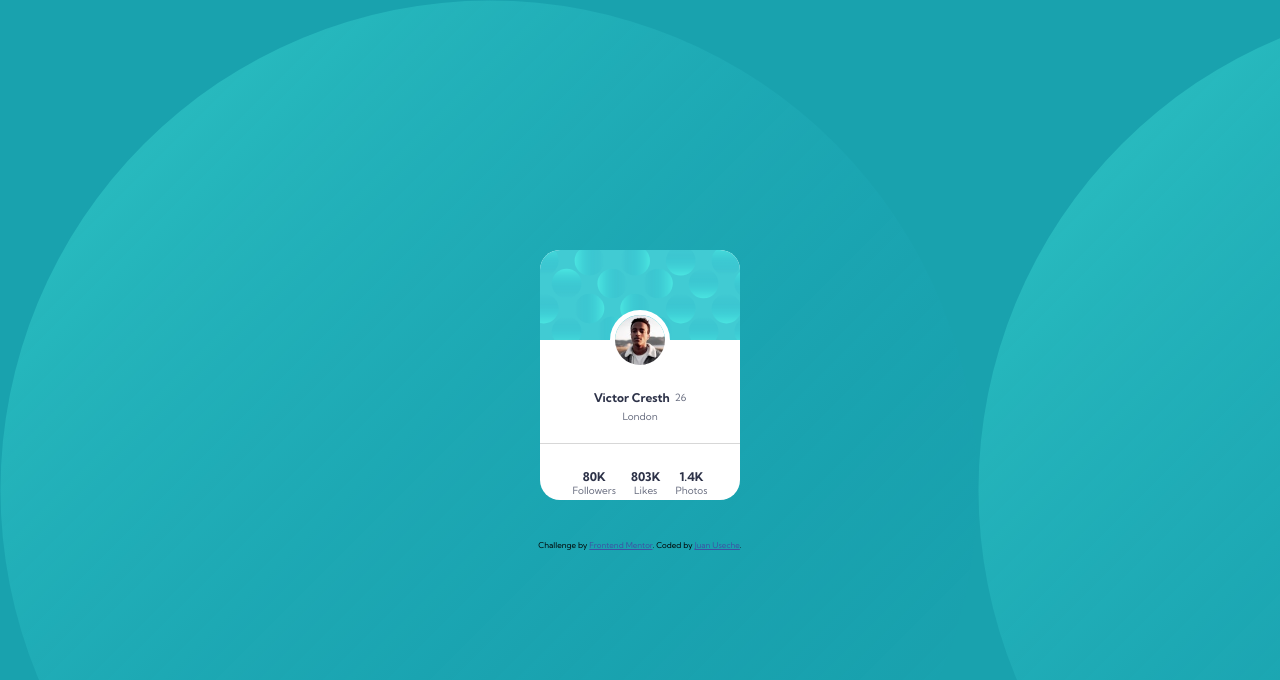
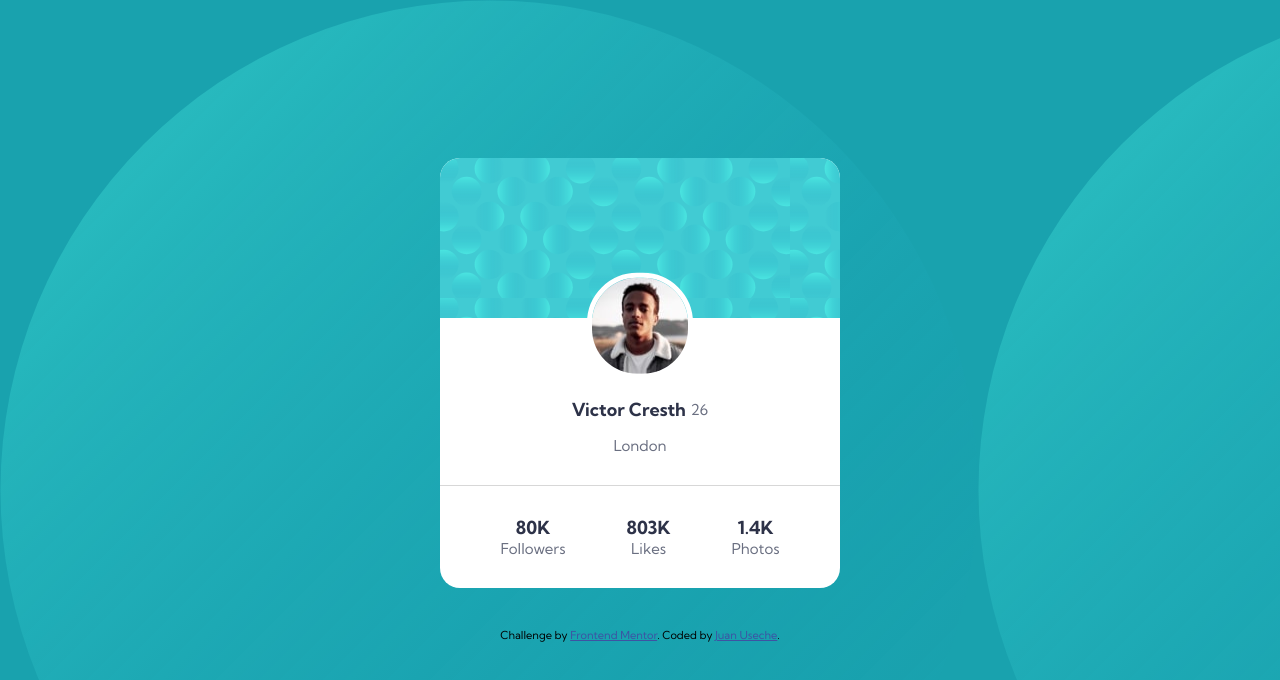
Before and after one commit to Cusecheg/Profile-card-component, a plain HTML site: page index.html in a window 1280 px wide. Drawn offline with Linux system fonts and the light colour scheme.

Commit message:
First-commit

```diff
--- a/style.css
+++ b/style.css
@@ -74,47 +74,3 @@ p{
 #Nome p{
     margin-left: 5px;
 }
-
-@media only screen and (min-width: 375px){
-    #Top{
-        padding-bottom: 10px;
-    }
-    main{
-        width: 200px;
-        height: 250px;
-    }
-    img{
-        width: 60px;
-        height: 60px;
-        transform: translate(-50%, -150%);
-    }
-
-    #Nome{
-        padding: 50px 5px 5px 5px;
-
-    }
-    #Cidade{
-        padding-bottom: 20px;
-    }
-
-    h1{
-        font-size: 12px;
-    }
-    p{
-        font-size: 10px;
-
-    }
-
-    #Nome p{
-        margin-left: 5px;
-    }
-    .attribution{
-        font-size: 8px;
-    }
-
-    #Footer{
-        padding: 25px;
-    }
-
-
-}
```
